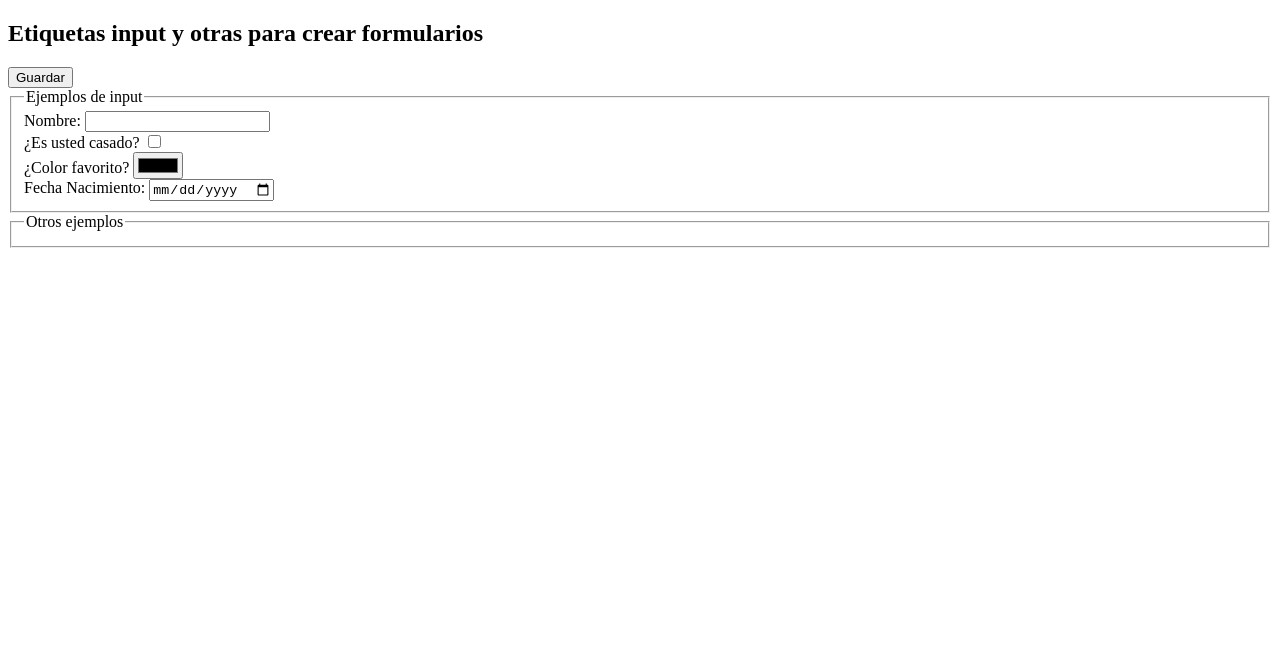
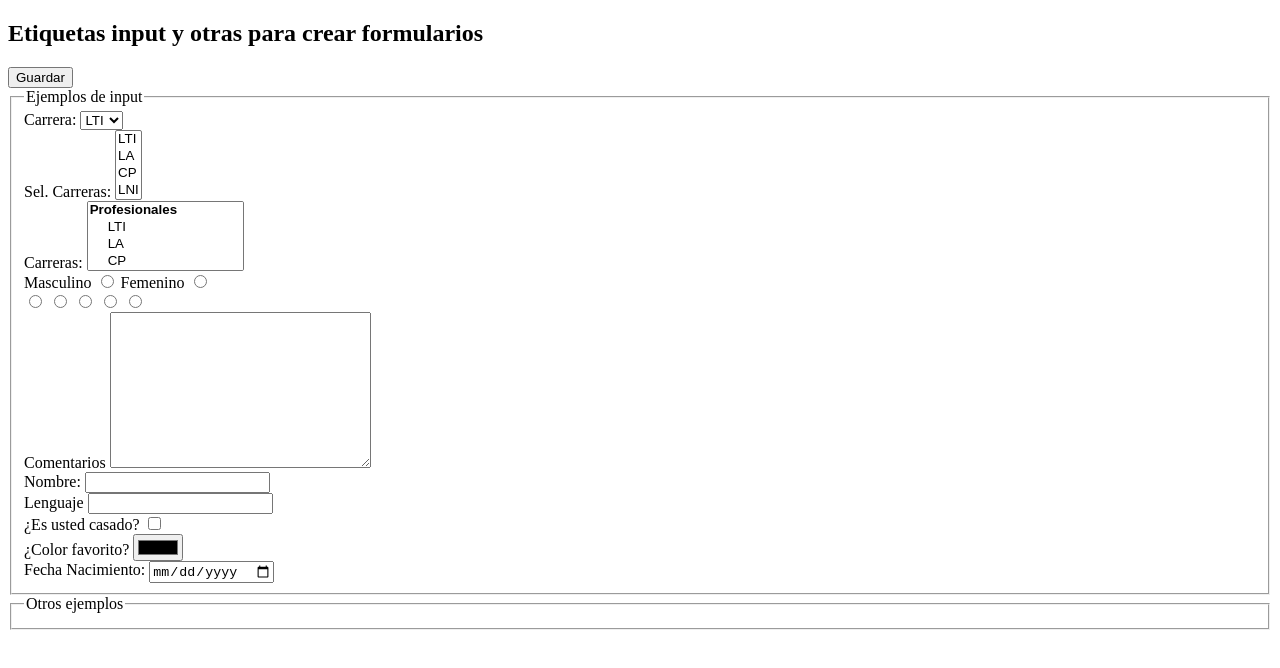
Before and after one commit to Estefaniaaaa/WebPage51_15, a plain HTML site: page formularios.html in a window 1280 px wide. Drawn offline with Linux system fonts and the light colour scheme.

Commit message:
add formularios.html

```diff
--- a/formularios.html
+++ b/formularios.html
@@ -14,12 +14,81 @@
         <form action="" method="post">
           <fieldset>
             <legend>Ejemplos de input</legend>
-
+            <!-- lista deplegable -->
+            <div>
+              <label for="carrera">Carrera:</label>
+              <select name="carrera" id="carrera">
+                <option value="4">LTI</option>
+                <option value="3">LA</option>
+                <option value="8">CP</option>
+                <option value="5">LNI</option>
+              </select>
+            </div>
+            <!-- lista selección múltiple -->
+            <div>
+              <label for="carreramult">Sel. Carreras:</label>
+              <select name="carreramult" id="carreramult" multiple>
+                <option value="4">LTI</option>
+                <option value="3">LA</option>
+                <option value="8">CP</option>
+                <option value="5">LNI</option>
+              </select>
+            </div>
+            <!-- lista grupos de opciones -->
+            <div>
+              <label for="carreragpo">Carreras:</label>
+              <select name="carreragpo" id="carreragpo" multiple>
+                <optgroup label="Profesionales">
+                  <option value="4">LTI</option>
+                  <option value="3">LA</option>
+                  <option value="8">CP</option>
+                  <option value="5">LNI</option>
+                </optgroup>
+                <optgroup label="Técnicas">
+                  <option value="15">Desarrollo de software</option>
+                </optgroup>
+              </select>
+            </div>
+            <div>
+              <label for="masculino">Masculino</label>
+              <input type="radio" name="genero" id="masculino" />
+              <label for="femenino">Femenino</label>
+              <input type="radio" name="genero" id="femenino" />
+            </div>
+            <div>
+              <input type="radio" name="equipos" id="masculino" />
+              <input type="radio" name="genero" id="femenino" />
+              <input type="radio" name="genero" id="femenino" />
+              <input type="radio" name="genero" id="femenino" />
+              <input type="radio" name="genero" id="femenino" />
+            </div>
+            <div>
+              <label for="comentarios">Comentarios</label>
+              <textarea
+                name="comentarios"
+                id="comentarios"
+                cols="30"
+                rows="10"
+              ></textarea>
+            </div>
             <div>
               <label for="nombre">Nombre:</label>
-              <input type="text" name="nombre" id="nombre" />
+              <input type="" name="" id="" />
             </div>
-
+            <!-- Data list-->
+            <div>
+              <label for="">Lenguaje</label>
+              <input type="text" name="Lenguaje" id="lenguaje" list="lenguajes"/>
+              <datalist id="lenguajes">
+                <option value="python"></option>
+                <option value="visual basic"></option>
+                <option value="ruby"></option>
+                <option value="java"></option>
+                <option value="c++"></option>
+                <option value="c#"></option>
+                <option value="c"></option>
+              </datalist>
+            </div>
             <div>
               <label for="casado">¿Es usted casado?</label>
               <input type="checkbox" name="casado" id="casado" />
```
